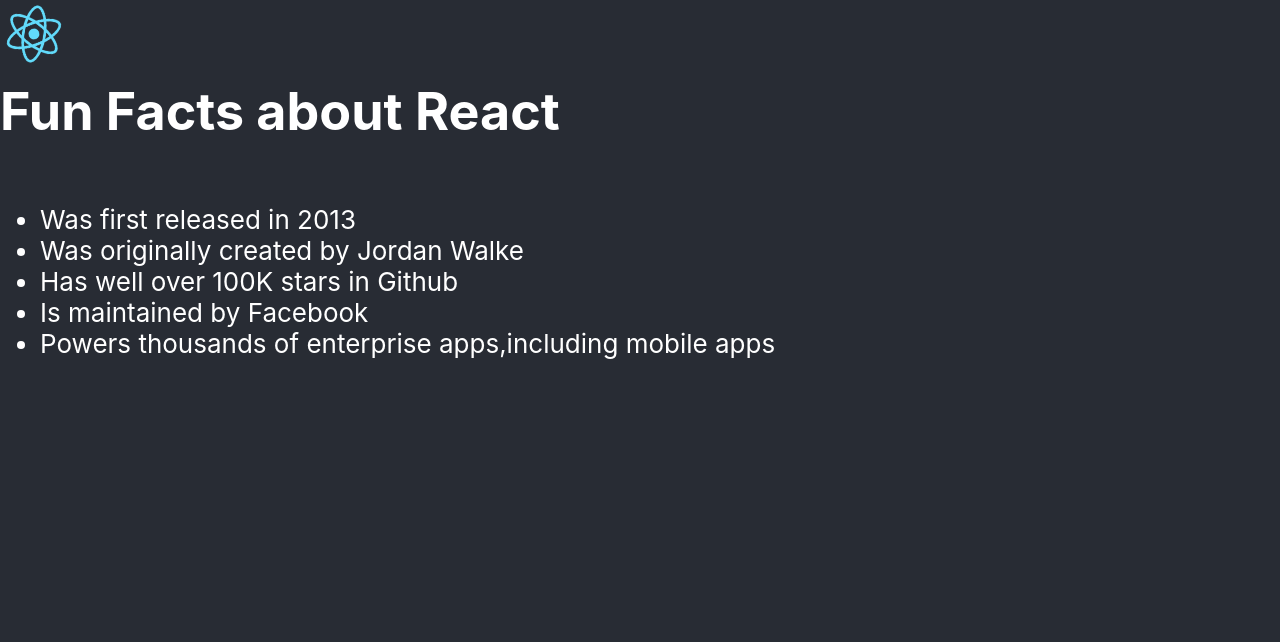
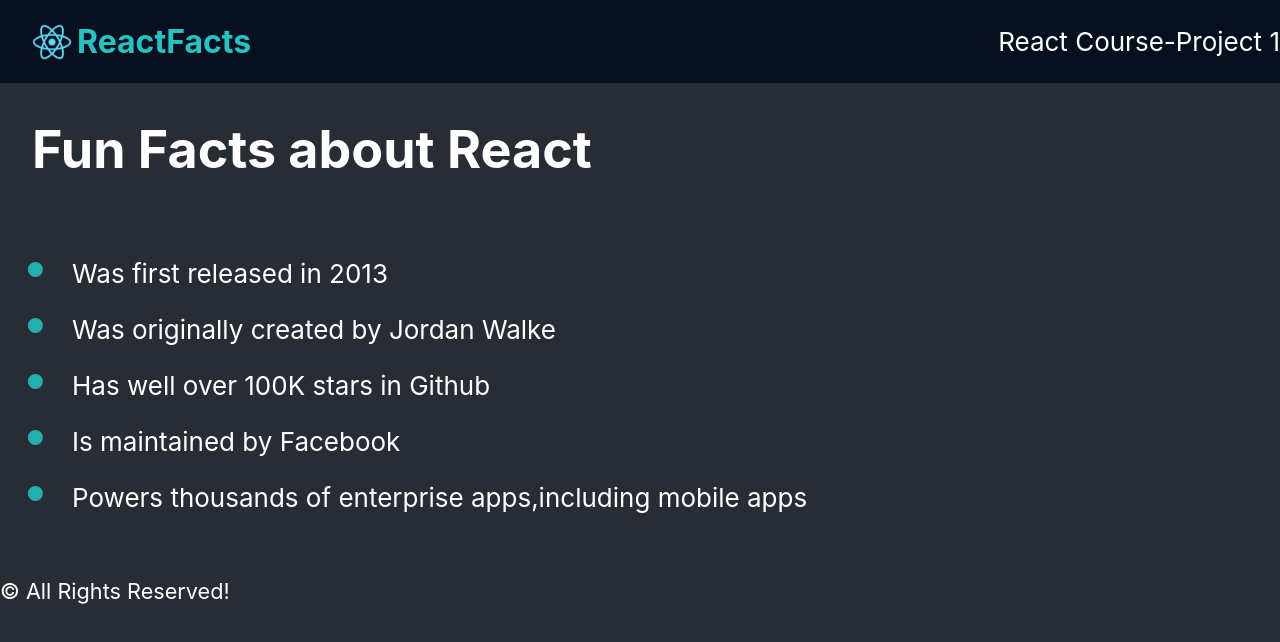
Before and after one commit to theeurbanlegend/react-info-project, a React (Create React App) app: page / in a window 1280 px wide. Shown: the top 642 px of the page. Built offline with nearby package versions, Linux system fonts and the light colour scheme.

Commit message:
React Sample project

```diff
--- a/src/App.css
+++ b/src/App.css
@@ -1,24 +1,56 @@
 .App {
   text-align: center;
 }
- .App-logo {
-  position:absolute;
+.App-logo {
   z-index:1;
-  height: 60px;
   pointer-events: none;
-  margin-left:4px;
-  margin-top:4px;
-
+  height:40px;
+}
+.React{
+  display: flex;
+  flex-wrap:nowrap;
+  flex-direction: row;
+  align-items: center;
+  justify-content: space-between;
+  margin-left:2rem;
+}
+.React p{
+  margin:0;
+  color: rgb(35, 196, 196);
+  font-weight: bold;
+  font-size:2rem;
+  padding-left:5px;
+}
+.App-nav{
+  background-color: rgb(8, 16, 31);
+  display: flex;
+  flex-direction:row;
+  justify-content: space-between;
 
 }
+.Body ul li{
+  list-style-type: none;
+  line-height: 3rem;
+  margin-left:2rem;
+  align-content: center;
+}
+ .Body ul li::before {
+  content: "\2022";  /* Add content: \2022 is the CSS Code/unicode for a bullet */
+  color: rgb(35, 175, 175); /* Change the color */
+  font-weight: bolder; /* If you want it to be bold */
+  font-size: 3rem;
+  display: inline-block; /* Needed to add space between the bullet and the text */
+  width: 1em; /* Also needed for space (tweak if needed) */
+  margin-left: -1em; /* Also needed for space (tweak if needed) */
+}
 
-@media (prefers-reduced-motion: no-preference) {
+/* @media (prefers-reduced-motion: no-preference) {
   .App-logo {
     animation: App-logo-spin infinite 20s linear;
   }
-}
+} */
 .App-header h1{
-  margin-top: 5rem;
+  margin-left:2rem;
 }
 
 .App-header {
--- a/src/App.js
+++ b/src/App.js
@@ -1,12 +1,23 @@
 
 import './App.css';
-
-function App() {
-  const content=(
-
-    <div className='App-header'>
-      <img src="./logo192.png"  className="App-logo"/>
-      <h1 > Fun Facts about React</h1>
+function AppHeader(){
+  return (
+    <div>
+      <div className="App-nav">
+        <div className='React' >
+          <img src="logo192.png" className="App-logo"/>
+          <p>ReactFacts</p>
+        </div>
+        <div >
+          <p>React Course-Project 1</p>
+        </div>
+      </div>
+      <h1> Fun Facts about React</h1>
+    </div>
+  )}
+function Body() {
+  return(
+    <div className='Body'>
       <ul>
         <li>Was first released in 2013</li>
         <li>Was originally created by Jordan Walke</li>
@@ -16,8 +27,22 @@
       </ul>
     </div>
   )
-  return content
-
+}
+function Footer(){
+  return(
+    <div>
+      <p><small>&copy; All Rights Reserved!</small></p>
+    </div>
+  )
+}
+function App(){
+  return(
+    <div className='App-header '>
+    <AppHeader />
+    <Body />
+    <Footer/>
+    </div>
+  )
 }
 
 export default App;
```
